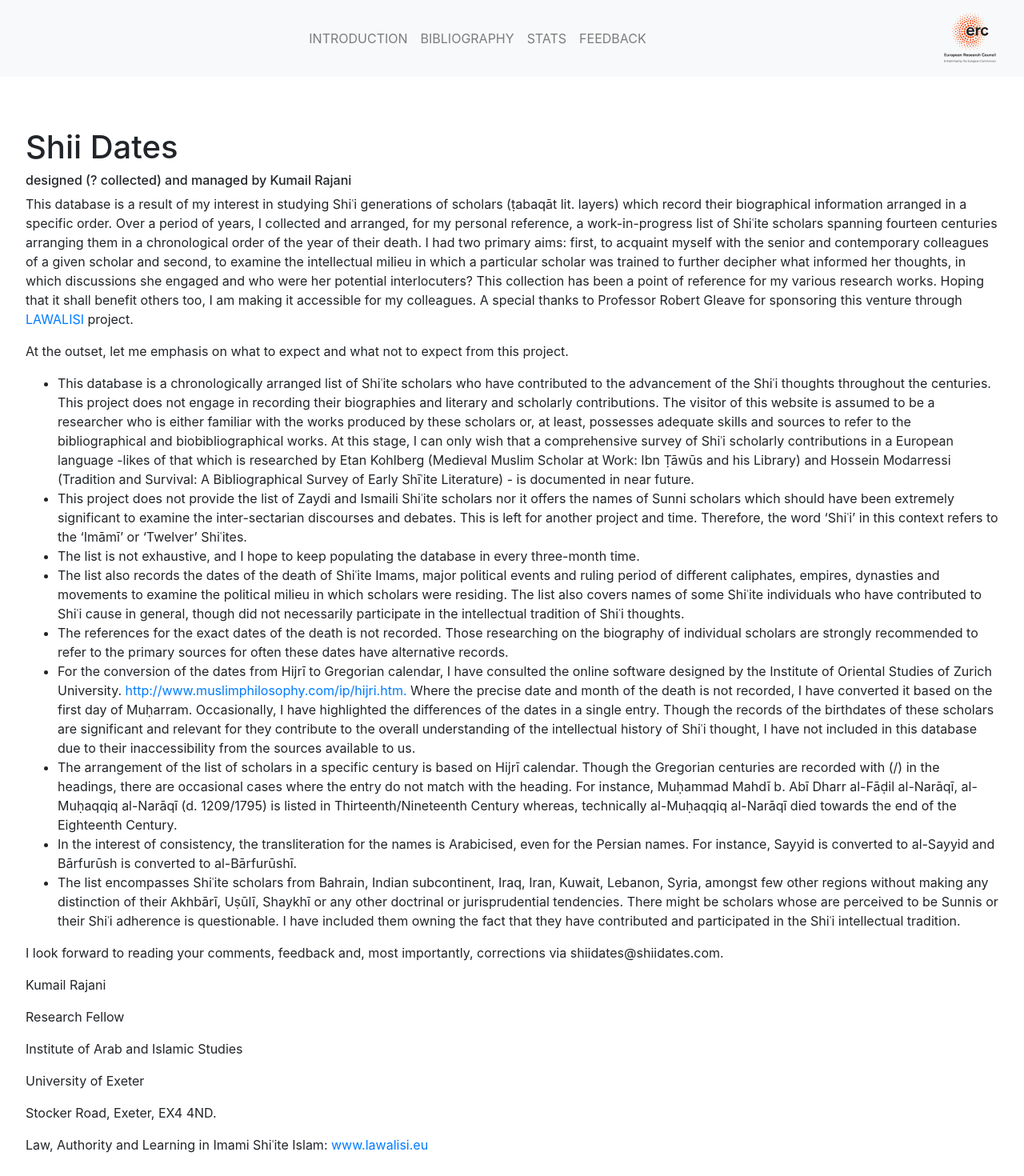
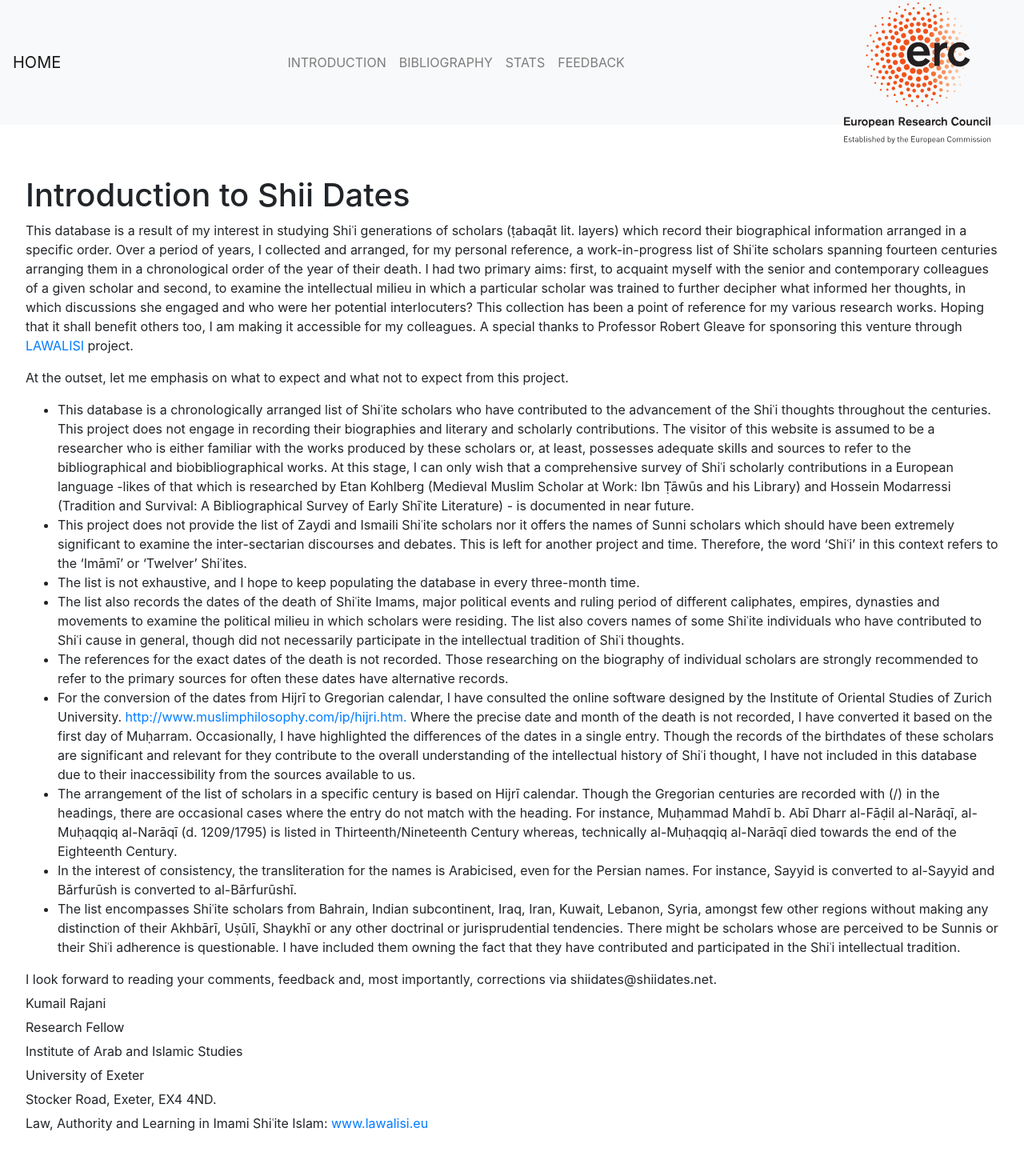
Before and after one commit to JustJunaid/scholarsProjectReact, a React (Create React App) app: page /introduction in a window 1280 px wide. Shown: the top 1470 px of the page at 80% size. Built offline with nearby package versions, Linux system fonts and the light colour scheme; no server answers; the database is empty.

Commit message:
further changes from feedbacks given 2nd time

```diff
--- a/src/App.js
+++ b/src/App.js
@@ -33,9 +33,9 @@ const App = () => {
     if (localStorageData) {
       const parsedData = JSON.parse(localStorageData)
       setScholarsData(parsedData)
-      const newScholarsDataObj = await getFirebaseData()
-      if (isEqual(newScholarsDataObj, parsedData)) return
-      setScholarsData(newScholarsDataObj)
+      // const newScholarsDataObj = await getFirebaseData()
+      // if (isEqual(newScholarsDataObj, parsedData)) return
+      // setScholarsData(newScholarsDataObj)
       return
     }
 
--- a/src/components/Introduction.js
+++ b/src/components/Introduction.js
@@ -1,15 +1,14 @@
 import React from 'react'
 import Navbar from './Navbar'
 import { Jumbotron } from 'react-bootstrap';
+import './component-styles.css'
 
 export default function Introduction() {
     return (
         <>
             <Navbar />
             <Jumbotron style={{backgroundColor: '#fff'}}>
-                {/* <h1>Introduction to Shii Dates</h1> */}
-                <h1>Shii Dates</h1>
-                <h6>designed (? collected) and managed by Kumail Rajani </h6>
+                <h1>Introduction to Shii Dates</h1>
                 <p>This database is a result of my interest in studying Shiʿi generations of scholars (ṭabaqāt lit. layers) which record their biographical information arranged in a specific order. Over a period of years, I collected and arranged, for my personal reference, a work-in-progress list of Shiʿite scholars spanning fourteen centuries arranging them in a chronological order of the year of their death. I had two primary aims: first, to acquaint myself with the senior and contemporary colleagues of a given scholar and second, to examine the intellectual milieu in which a particular scholar was trained to further decipher what informed her thoughts, in which discussions she engaged and who were her potential interlocuters? This collection has been a point of reference for my various research works. Hoping that it shall benefit others too, I am making it accessible for my colleagues. A special thanks to Professor Robert Gleave for sponsoring this venture through <a target="_blank" href="http://www.lawalisi.eu">LAWALISI</a>  project. </p>
                 <p>At the outset, let me emphasis on what to expect and what not to expect from this project.</p>
                 <ul>
@@ -23,13 +22,13 @@ export default function Introduction() {
                     <li>In the interest of consistency, the transliteration for the names is Arabicised, even for the Persian names. For instance, Sayyid is converted to al-Sayyid and Bārfurūsh is converted to al-Bārfurūshī. </li>
                     <li>The list encompasses Shiʿite scholars from Bahrain, Indian subcontinent, Iraq, Iran, Kuwait, Lebanon, Syria, amongst few other regions without making any distinction of their Akhbārī, Uṣūlī, Shaykhī or any other doctrinal or jurisprudential tendencies. There might be scholars whose are perceived to be Sunnis or their Shiʿi adherence is questionable. I have included them owning the fact that they have contributed and participated in the Shiʿi intellectual tradition. </li>
                 </ul>
-                <p>I look forward to reading your comments, feedback and, most importantly, corrections via shiidates@shiidates.com.</p>
-                <p>Kumail Rajani</p>
-                <p>Research Fellow</p>
-                <p>Institute of Arab and Islamic Studies</p>
-                <p>University of Exeter</p>
-                <p>Stocker Road, Exeter, EX4 4ND.</p>
-                <p>Law, Authority and Learning in Imami Shiʿite Islam: <a target="_blank" href="http://www.lawalisi.eu">www.lawalisi.eu</a></p>
+                <p>I look forward to reading your comments, feedback and, most importantly, corrections via shiidates@shiidates.net.</p>
+                <p className="introSignature">Kumail Rajani</p>
+                <p className="introSignature">Research Fellow</p>
+                <p className="introSignature">Institute of Arab and Islamic Studies</p>
+                <p className="introSignature">University of Exeter</p>
+                <p className="introSignature">Stocker Road, Exeter, EX4 4ND.</p>
+                <p className="introSignature">Law, Authority and Learning in Imami Shiʿite Islam: <a target="_blank" href="http://www.lawalisi.eu">www.lawalisi.eu</a></p>
             </Jumbotron>
         </>
     )
--- a/src/components/Navbar.js
+++ b/src/components/Navbar.js
@@ -7,7 +7,7 @@ export default function NavbarComponent() {
   return (
     <div>
       <Navbar bg="light" className="navbar-fixed-top" variant="light" expand="lg">
-        {/* <Link class="navbar-brand" to="/"><img src={Logo} style={{height: 90}}  alt="Logo"/></Link> */}
+        <Link className="navbar-brand" to="/">HOME</Link>
         <Navbar.Toggle aria-controls="basic-navbar-nav" />
         <Navbar.Collapse id="basic-navbar-nav">
         <Nav className="mr-auto"></Nav>
@@ -26,7 +26,7 @@ export default function NavbarComponent() {
             </li>
           </Nav>
         </Navbar.Collapse>
-        <Link className="navbar-brand" to="/"><img src={Logo} style={{height: 70}}  alt="Logo"/></Link>
+        <Link className="navbar-brand" to="/"><img src={Logo} className="erclogo" alt="Logo"/></Link>
     </Navbar>
     </div>
   )
--- a/src/components/References.js
+++ b/src/components/References.js
@@ -68,11 +68,11 @@ export default function References() {
                     <li>al-Zunūzī, Muḥammad Ḥasan b. ʿAbd al-Rasūl al-Ḥusaynī. Riyāḍ al-janna min al-rawḍa al-rābiʿa ed. ʿAlī Rafīʿī (Qum: Maktabat Āyatullāh Marʿashī Najafī, 1370sh/1991)</li>
                     <li>al-Zurārī, Abū Ghālib. Risālat Abī Ghālib al-Zurārī (Qum: Intishārāt-i Daftar-i Tablighāt, 1411/1990)</li>
                 </ul>
-                <p>Digital Reference and Encyclopaedia:</p>
-                <p><a target="_blank" href="http://en.wikishia.net/view/Main_Page">http://en.wikishia.net/view/Main_Page</a></p>
-                <p>Encyclopaedia of Islam, 1st, 2nd and 3rd editions</p>
-                <p>Dāʿirat al-maʿārif-i buzurg-i Islāmī </p>
-                <p>Dānishnāme-i jahān-i Islām</p>
+                <p className="introSignature"><b>Digital Reference and Encyclopaedia:</b></p>
+                <p className="introSignature"><a target="_blank" href="http://en.wikishia.net/view/Main_Page">http://en.wikishia.net/view/Main_Page</a></p>
+                <p className="introSignature">Encyclopaedia of Islam, 1st, 2nd and 3rd editions</p>
+                <p className="introSignature">Dāʿirat al-maʿārif-i buzurg-i Islāmī </p>
+                <p className="introSignature">Dānishnāme-i jahān-i Islām</p>
             </Jumbotron>
         </>
     )
--- a/src/components/component-styles.css
+++ b/src/components/component-styles.css
@@ -13,3 +13,37 @@ thead tr th:first-child,
 a.centuryLink {
     color: #000;
 }
+
+.introSignature {
+    margin-top: -10px;
+}
+
+.erclogo {
+    height: 200px;
+    margin-bottom: -50px;
+    margin-top: -20px;
+}
+
+.introHeading {
+    background-color: rgb(248, 249, 250);
+    padding: 0 15px;
+}
+
+#container {
+    width: 100px;
+    height: 100px;
+    position: relative;
+}
+
+#navi,
+#infoi {
+    width: 100%;
+    height: 100%;
+    position: absolute;
+    top: 0;
+    left: 0;
+}
+
+#infoi {
+    z-index: 10;
+}
--- a/src/components/index.js
+++ b/src/components/index.js
@@ -16,25 +16,28 @@ const HomePage = ({ scholarsData }) => {
   return (
     <>
       <Navbar />
+      <div className="introHeading">
+        <h4 style={{display: 'inline-block'}}>Shii Dates</h4> ~ <span>Collected, arranged and managed by Kumail Rajani</span>
+      </div>
       {final.length > 0 ? (
       <Container fluid={true} style={{position: 'fixed'}}>
           <Row>
-          <Col xs={2} style={{height: 'calc(100vh - 96px)', overflow: 'scroll', backgroundColor: '#f8f9fa'}}>
+          <Col xs={2} style={{height: 'calc(100vh - 196px)', overflow: 'scroll', backgroundColor: '#f8f9fa'}}>
           <h4>Centuries</h4>
             {
-              final.map((_, i) => <p key={i}><a className="centuryLink" href={`#${i+2}`}>{i+2} / {i+8}</a></p>)
+              final.map((_, i) => <p key={i}><a className="centuryLink" href={`#${i+2}`}>{i+2}/{i+8}</a></p>)
             }
           </Col>
-          <Col style={{height: 'calc(100vh - 96px)', overflow: 'scroll'}}>
+          <Col style={{height: 'calc(100vh - 196px)', overflow: 'scroll'}}>
             {
               final.map((arr, i) => {
                 return (
                   <div id={i+2}>
-                    <h2><span className="badge badge-light">{stringifyNumber(i+2)} century</span></h2>
+                    <h2><span className="badge badge-light">{stringifyNumber(i+2)}/{stringifyNumber(i+8)} century</span></h2>
                     <table className="table table-striped">
                       <thead>
                         <tr>
-                          <th scope="col">Scholar</th>
+                          <th scope="col">Name</th>
                           <th scope="col">Death</th>
                         </tr>
                       </thead>
```
